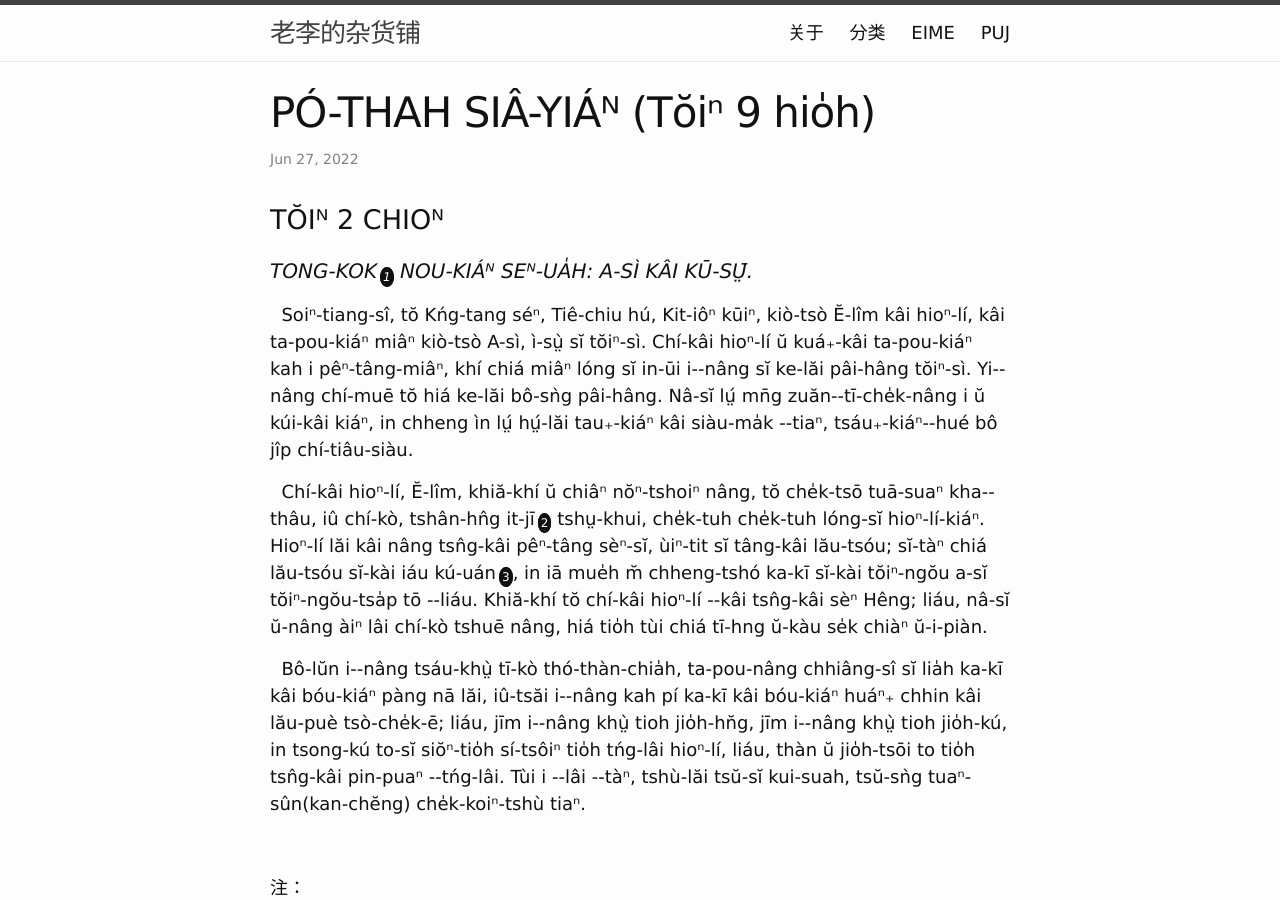
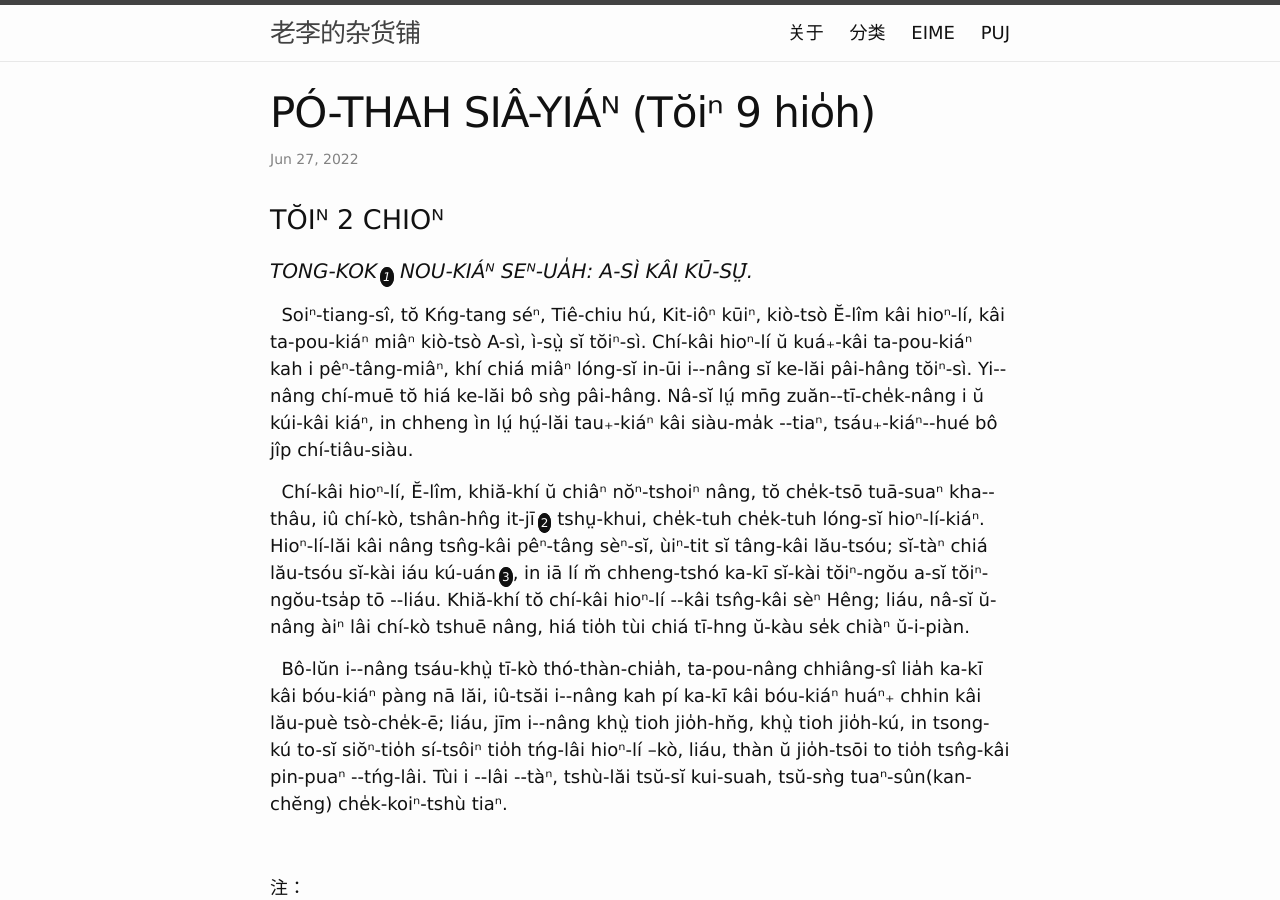
Before and after one commit to DonAnthonyLee/DonAnthonyLee.github.io, a Jekyll site: the page built from docs/puj/PagodaShadowsPage009.md, in a window 1280 px wide and 900 px high. Built offline with Jekyll 4.4.1, drawn with Linux system fonts in a browser that asks for light colours; some web fonts are replaced.

Commit message:
improve punctuation

```diff
--- a/docs/puj/PagodaShadowsPage009.md
+++ b/docs/puj/PagodaShadowsPage009.md
@@ -18,28 +18,28 @@
 <!-- ONCE upon a time, in the province of Kwang Tung, the department of Tie-Chiu, the district Kit-ie, and the village E Lim, lived a boy named A Si, which means Number Four. -->
 &nbsp;&nbsp;Soiⁿ-tiang-sî, tŏ Kńg-tang séⁿ, Tiê-chiu hú, Kit-iôⁿ kūiⁿ, kiò-tsò Ĕ-lîm kâi hioⁿ-lí, kâi ta-pou-kiáⁿ miâⁿ kiò-tsò A-sì, ì-sṳ̀ sĭ tŏiⁿ-sì.
 <!-- There were several boys of the same name in the village, and they were so called because they were fourth sons. -->
-Chí-kâi hioⁿ-lí ŭ kuá₊-kâi ta-pou-kiáⁿ kah i pêⁿ-tâng-miâⁿ, khí chiá miâⁿ lóng sĭ in-ūi i&#x002D;&#x002D;nâng sĭ ke-lăi pâi-hâng tŏiⁿ-sì.
+Chí-kâi hioⁿ-lí ŭ kuá₊-kâi ta-pou-kiáⁿ kah i pêⁿ-tâng-miâⁿ, khí chiá miâⁿ lóng-sĭ in-ūi i&#x002D;&#x002D;nâng sĭ ke-lăi pâi-hâng tŏiⁿ-sì.
 <!-- The girls interspersed among them in the families counted for nothing. -->
-Yi&#x002D;&#x002D;nâng chí-muē tŏ hiá ke-lăi bô-sǹg pâi-hâng.
+Yi&#x002D;&#x002D;nâng chí-muē tŏ hiá ke-lăi bô sǹg pâi-hâng.
 <!-- If you asked any of the people how many children they had, they only mentioned in reply the number of their sons, and said nothing about their daughters. -->
 Nâ-sĭ lṳ́ mn̄g zuăn&#x002D;&#x002D;tī-che̍k-nâng i ŭ kúi-kâi kiáⁿ, in chheng ìn lṳ́ hṳ́-lăi tau₊-kiáⁿ kâi siàu-ma̍k &#x002D;&#x002D;tiaⁿ, tsáu₊-kiáⁿ&#x002D;&#x002D;hué bô jîp chí-tiâu-siàu.
 
 <!-- This village, E Lim, had about two thousand inhabitants, and lay near the foot of a range of mountains, from which the level rice-fields stretched away, dotted thickly with villages. -->
 &nbsp;&nbsp;Chí-kâi hioⁿ-lí, Ĕ-lîm, khiă-khí ŭ chiâⁿ nŏⁿ-tshoiⁿ nâng, tŏ che̍k-tsō tuā-suaⁿ kha&#x002D;&#x002D;thâu, iû chí-kò, tshân-hn̂g it-jī<a href="#note_2" class="note">2</a> tshṳ-khui, che̍k-tuh che̍k-tuh lóng-sĭ hioⁿ-lí-kiáⁿ.
 <!-- All the people in it were of the same surname, and probably descended from one ancestor; -->
-Hioⁿ-lí lăi kâi nâng tsn̂g-kâi pêⁿ-tâng sèⁿ-sĭ, ùiⁿ-tit sĭ tâng-kâi lău-tsóu;
+Hioⁿ-lí-lăi kâi nâng tsn̂g-kâi pêⁿ-tâng sèⁿ-sĭ, ùiⁿ-tit sĭ tâng-kâi lău-tsóu;
 <!-- though that ancestor lived so long ago that the people did not know whether they themselves were fifth or fiftieth cousins to each other. -->
-sĭ-tàⁿ chiá lău-tsóu sĭ-kài iáu kú-uán<a href="#note_3" class="note">3</a>, in iā mue̍h m̆ chheng-tshó ka-kī sĭ-kài tŏiⁿ-ngŏu a-sĭ tŏiⁿ-ngŏu-tsa̍p tō &#x002D;&#x002D;liáu.
+sĭ-tàⁿ chiá lău-tsóu sĭ-kài iáu kú-uán<a href="#note_3" class="note">3</a>, in iā lí m̆ chheng-tshó ka-kī sĭ-kài tŏiⁿ-ngŏu a-sĭ tŏiⁿ-ngŏu-tsa̍p tō &#x002D;&#x002D;liáu.
 <!-- All the people in this village were named Heng; -->
 Khiă-khí tŏ chí-kâi hioⁿ-lí &#x002D;&#x002D;kâi tsn̂g-kâi sèⁿ Hêng;
 <!-- and one would need to be very familiar with the place in order to find any one he went to search for in it. -->
 liáu, nâ-sĭ ŭ-nâng àiⁿ lâi chí-kò tshuē nâng, hiá tio̍h tùi chiá tī-hng ŭ-kàu se̍k chiàⁿ ŭ-i-piàn.
 
 <!-- No matter where any inhabitant went to earn money, he always left his wife and children at home, with the ancestors who were dearer to him than his wife and children; -->
-&nbsp;&nbsp;Bô-lŭn i&#x002D;&#x002D;nâng tsáu-khṳ̀ tī-kò thó-thàn-chia̍h, ta-pou-nâng chhiâng-sî sĭ lia̍h ka-kī kâi bóu-kiáⁿ pàng nā lăi, iû-tsăi i&#x002D;&#x002D;nâng kah pí ka-kī kâi bóu-kiáⁿ huáⁿ₊ chhin kâi lău-puè tsò-che̍k-ē;
+&nbsp;&nbsp;Bô-lŭn i&#x002D;&#x002D;nâng tsáu-khṳ̀ tī-kò thó-thàn-chia̍h, ta-pou-nâng chhiâng-sî lia̍h ka-kī kâi bóu-kiáⁿ pàng nā lăi, iû-tsăi i&#x002D;&#x002D;nâng kah pí ka-kī kâi bóu-kiáⁿ huáⁿ₊ chhin kâi lău-puè tsò-che̍k-ē;
 <!-- and however far he might travel or however long he might be gone, he never lost the intention of coming back to this village before he died, and bringing
 with him all the money he might have. -->
-liáu, jīm i&#x002D;&#x002D;nâng khṳ̀ tioh jio̍h-hn̆g, jīm i&#x002D;&#x002D;nâng khṳ̀ tioh jio̍h-kú, in tsong-kú to-sĭ siŏⁿ-tio̍h sí-tsôiⁿ tio̍h tńg-lâi hioⁿ-lí, liáu, thàn ŭ jio̍h-tsōi to tio̍h tsn̂g-kâi pin-puaⁿ &#x002D;&#x002D;tńg-lâi.
+liáu, jīm i&#x002D;&#x002D;nâng khṳ̀ tioh jio̍h-hn̆g, khṳ̀ tioh jio̍h-kú, in tsong-kú to-sĭ siŏⁿ-tio̍h sí-tsôiⁿ tio̍h tńg-lâi hioⁿ-lí --kò, liáu, thàn ŭ jio̍h-tsōi to tio̍h tsn̂g-kâi pin-puaⁿ &#x002D;&#x002D;tńg-lâi.
 <!-- To him, home was home though ever so homely. -->
 Tùi i &#x002D;&#x002D;lâi &#x002D;&#x002D;tàⁿ, tshù-lăi tsŭ-sĭ kui-suah, tsŭ-sǹg tuaⁿ-sûn(kan-chĕng) che̍k-koiⁿ-tshù tiaⁿ.
 
```
